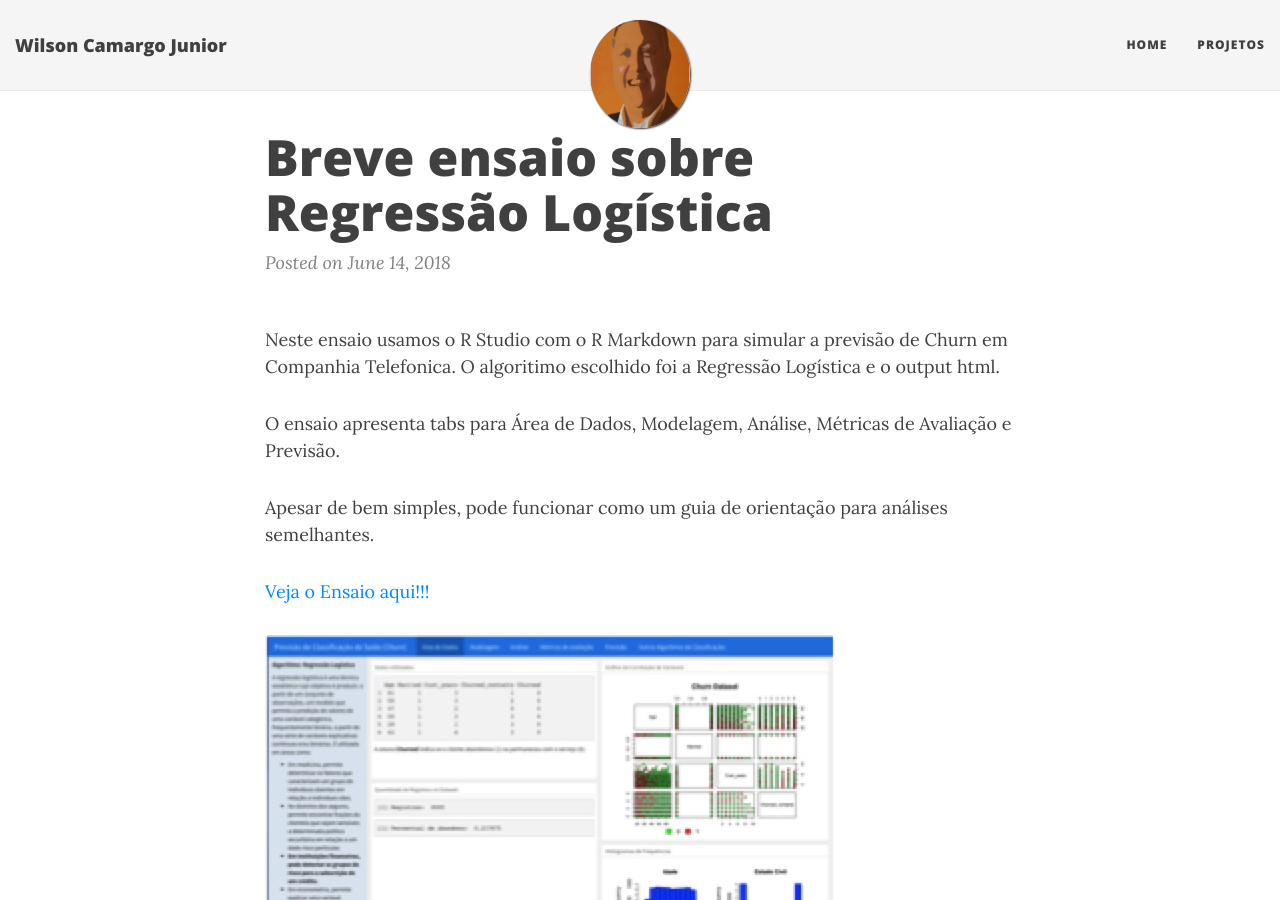
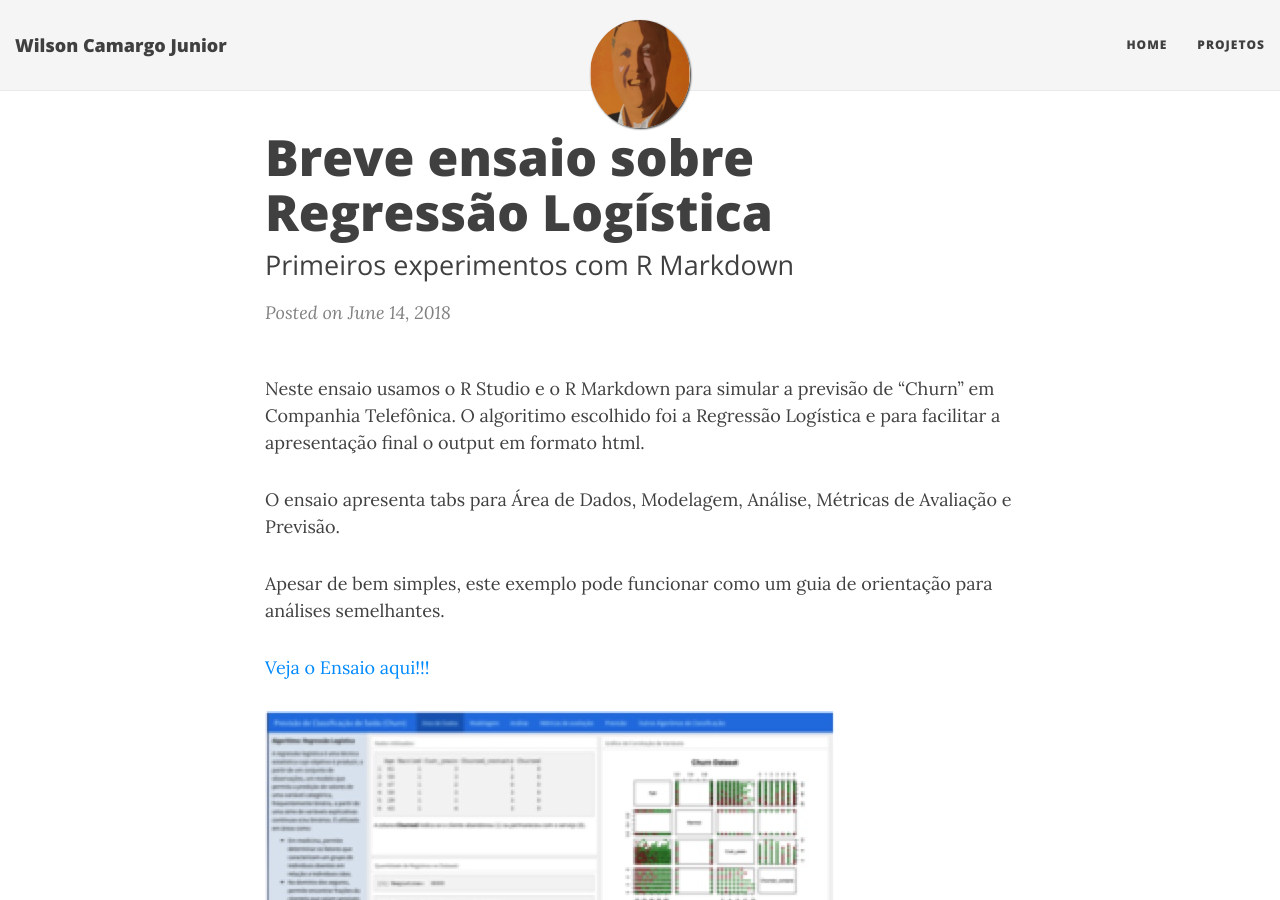
Before and after one commit to wilson-camargo-jr/teste, a Jekyll site: the page built from _posts/2018-06-14-EnsaioRLog.md, in a window 1280 px wide and 900 px high. Built offline with Jekyll 4.4.1, drawn with Linux system fonts in a browser that asks for light colours; nearby versions of some CDN libraries.

Commit message:
Update 2018-06-14-EnsaioRLog.md

```diff
--- a/_posts/2018-06-14-EnsaioRLog.md
+++ b/_posts/2018-06-14-EnsaioRLog.md
@@ -1,13 +1,14 @@
 ---
 layout: post
 title: Breve ensaio sobre Regressão Logística
+subtitle: Primeiros experimentos com R Markdown
 ---
 
-Neste ensaio usamos o R Studio com o R Markdown para simular a previsão de Churn em Companhia Telefonica. O algoritimo escolhido foi a Regressão Logística e o output html.
+Neste ensaio usamos o R Studio e o R Markdown para simular a previsão de "Churn" em Companhia Telefônica. O algoritimo escolhido foi a Regressão Logística e para facilitar a apresentação final o output em formato html.
 
 O ensaio apresenta tabs para Área de Dados, Modelagem, Análise, Métricas de Avaliação e Previsão.
 
-Apesar de bem simples, pode funcionar como um guia de orientação para análises semelhantes.
+Apesar de bem simples, este exemplo pode funcionar como um guia de orientação para análises semelhantes.
 
 <a href="http://htmlpreview.github.com/?https://github.com/wilson-camargo-jr/EnsaioSobreRLog/blob/master/logistic_regression.html" target="_blank">Veja o Ensaio aqui!!!</a>
 
```
